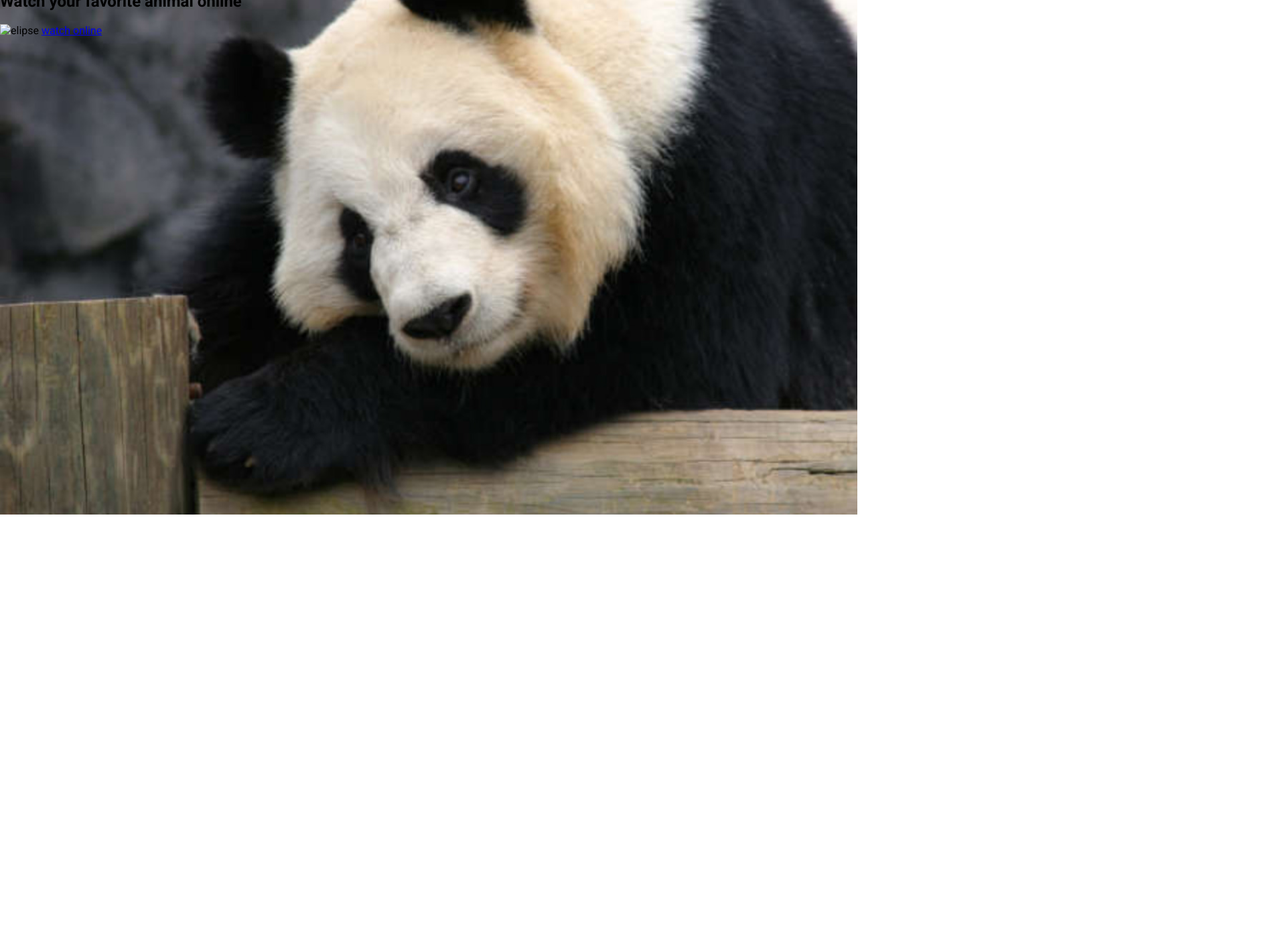
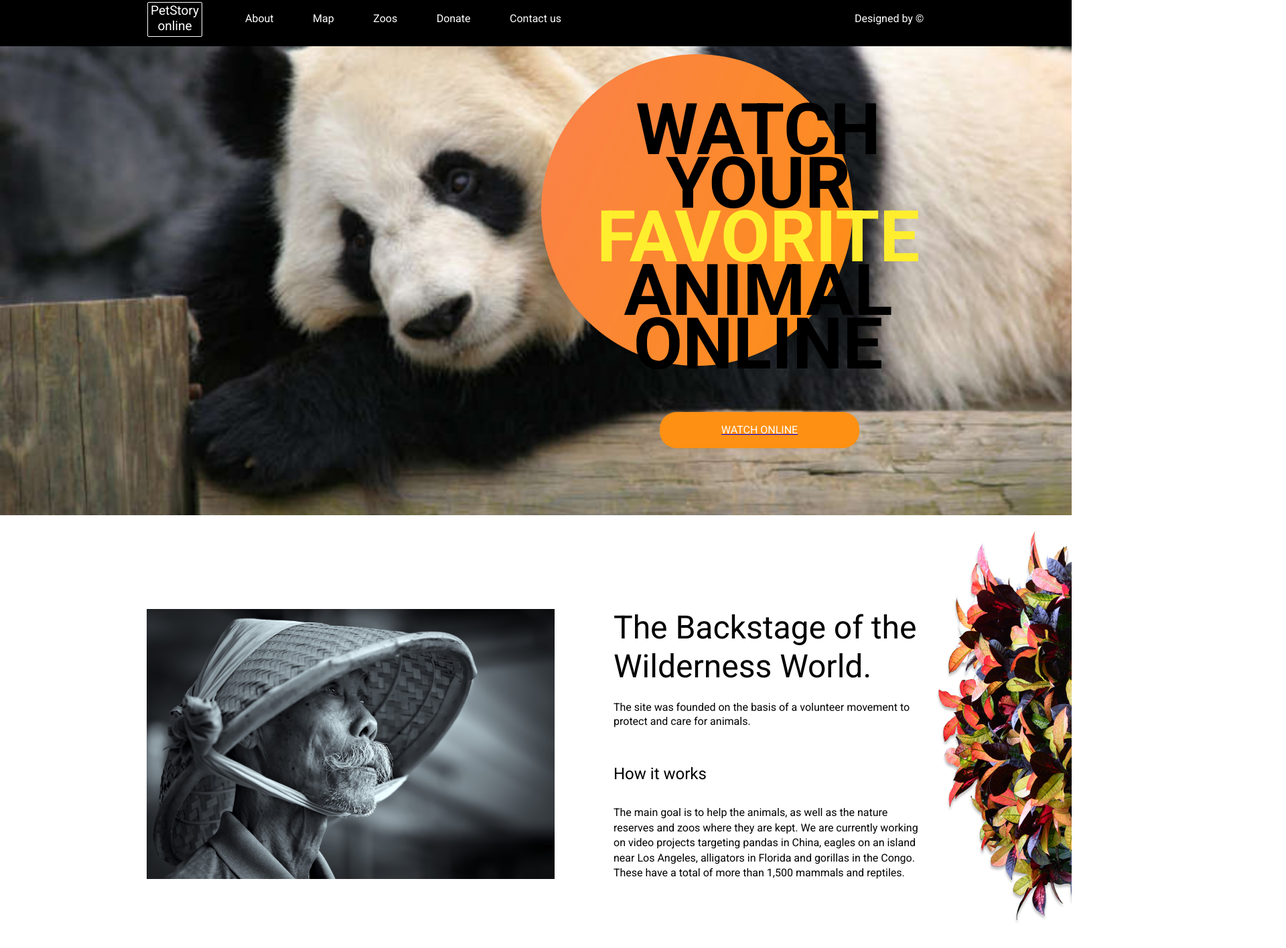
Before and after one commit to vendigospb/online-zoo, a plain HTML site: page index.html in a window 1280 px wide. Shown: the part 11-1426 px from the top of the page at 67% size, 1920 px wide, since content can reach past the window. Before the commit the page ends 880 px from the top, so only its background shows below. Drawn offline with Linux system fonts and the light colour scheme.

Commit message:
add section2

```diff
--- a/index.html
+++ b/index.html
@@ -34,12 +34,33 @@
 
      <section class = "watch your faforite">
         <div class = "section_1">
-            <h1>Watch your favorite animal online</h1>
-            <img src = "#" alt = "elipse">
-            <a href = "#">watch online</a>
+            <img src = "images/Panda.png" alt = "panda" class = "panda">
+            <div class="block1">
+                <h1 class = "h1_section1">Watch<br>your<br><span style = "color : #FFEE2E">favorite</span><br>animal<br>online</h1>
+                <img src = "images/Ellipse 6.png" alt = "elipse" class = "elipse">
+                <div class="button_watch_online">
+                  <a href = "#"><p class=" p_watch_online">watch online</p></a>
+                </div>
+            </div>
+
         </div>
+     </section>
 
-     </section>
+     <section class = "The Backstage of the wilderness world">
+      <div class = "section2_content">
+        <div class = "bamboo_cap_content">
+          <img src = "images/bamboo-cap.png" alt = "bamboocap" >
+          <div class="bambootext">
+            <h2>The Backstage of the Wilderness World.</h2>
+            <p class = "p1_bambootext">The site was founded on the basis of a volunteer movement to protect and care for animals.</p>
+            <p class = "p2_bambootext">How it works</p>
+            <p class = "p3_bambootext">The main goal is to help the animals, as well as the nature<br>reserves and zoos where they are kept. We are currently working<br>on video projects targeting pandas in China, eagles on an island near Los Angeles, alligators in Florida and gorillas in the Congo. These have a total of more than 1,500 mammals and reptiles.</p>
+          </div>
+        </div>
+        <img src = "images/flower_foto1.png" alt = "flower_foto" class = "flower_foto1">
+      </div>
+      </section>
+
    </main>
 </body>
 </html>
--- a/style.css
+++ b/style.css
@@ -1,15 +1,18 @@
 body{
   font-family: "Roboto", "Arial", sans-serif;
-  margin: 0;
+  width: 1600px;
+  margin: 0 ;
   padding: 0;
-  border: 0;
+
 }
 .header_nav{
+  position: relative;
   max-width: 1600px;
   height: 80px;
   background-color: black;
   color: white;
   display: flex;
+  z-index: 2;
 }
 
 .link_logo{
@@ -48,10 +51,141 @@ margin-left: 220px;
   margin-left: 438px;
 }
 
+/*.section_1{
+  width: 1600px;
+  position: relative;
+  top: -170px;
+  height:  780px;
+  background-image: url(images/Ellipse\ 6.png)   ,
+  url(images/Panda.png) ;
+  background-position: 807px 92px, 0 0;
+  background-attachment: fixed;
+  background-repeat: no-repeat;
+
+}*/
+
+.h1_section1{
+position: relative;
+font-size: 106.5px;
+font-weight: 700;
+font-size: 106.496px;
+line-height: 75%;
+text-align: center;
+text-transform: uppercase;
+z-index:2;
+}
+
+/*section_1 h1{
+  position: relative;
+  margin-top: 166px;
+  margin-left: 880px;
+ font-weight: 700;
+ font-size: 106.496px;
+ line-height: 75%;
+ text-align: center;
+ text-transform: uppercase;
+}*/
+
 .section_1{
   position: relative;
-  top: -101px;
-  height:  780px;
-  background-image:url(images/Panda.png) ;
-  background-repeat: no-repeat;
+  margin-bottom: -1107px;
 }
+
+.panda{
+  position: relative;
+  margin-top: -80px;
+}
+
+.block1{
+  position:relative;
+  top: -707px;
+  left: 332px;
+}
+.elipse{
+  position: relative;
+  z-index:1;
+  top: -561px;
+  left: 476px;
+}
+.button_watch_online{
+  position: relative;
+  width: 298px;
+  height: 54px;
+  background-color: #FE9013;
+  border-radius: 25px;
+  top: -512px;
+  left: 653px;
+  text-decoration: none;
+}
+
+.p_watch_online{
+font-weight: 500;
+font-size: 16px;
+line-height: 140%;
+/* or 22px */
+text-align: center;
+text-transform: uppercase;
+color: #FFFFFF;
+text-decoration: none;
+padding-top: 16px;
+}
+/*---------------------------------section 2-------------------------------------*/
+.The Backstage of the wilderness world{
+  width: 1600px;
+}
+
+.section2_content{
+  position: relative;
+  display: flex;
+}
+
+.bamboo_cap_content{
+
+  display: flex;
+  margin-left: 219px;
+  margin-top: 128px;
+
+}
+
+.bamboo_cap_content img{
+  height: 403px;
+  backdrop-filter: blur(2px)
+}
+
+.bambootext{
+  position:relative;
+  margin-left: 88px;
+  margin-top: -41px;
+
+}
+
+.flower_foto1{
+  position: relative;
+}
+
+.bambootext h2{
+  font-weight: 400;
+  font-size: 48px;
+  line-height: 120%;
+}
+
+.p1_bambootext{
+  font-weight: 400;
+  font-size: 16px;
+  line-height: 130%;
+  margin-top: -17px;
+}
+
+.p2_bambootext{
+  font-weight: 400;
+  font-size: 24px;
+  line-height: 120%;
+  margin-top: 53px;
+}
+
+.p3_bambootext{
+  font-weight: 400;
+ font-size: 16px;
+ line-height: 140%;
+ margin-top: 33px;
+}
```
Also changed, not shown: images/bamboo-cap.png (added), images/flower_foto1.png (added).
